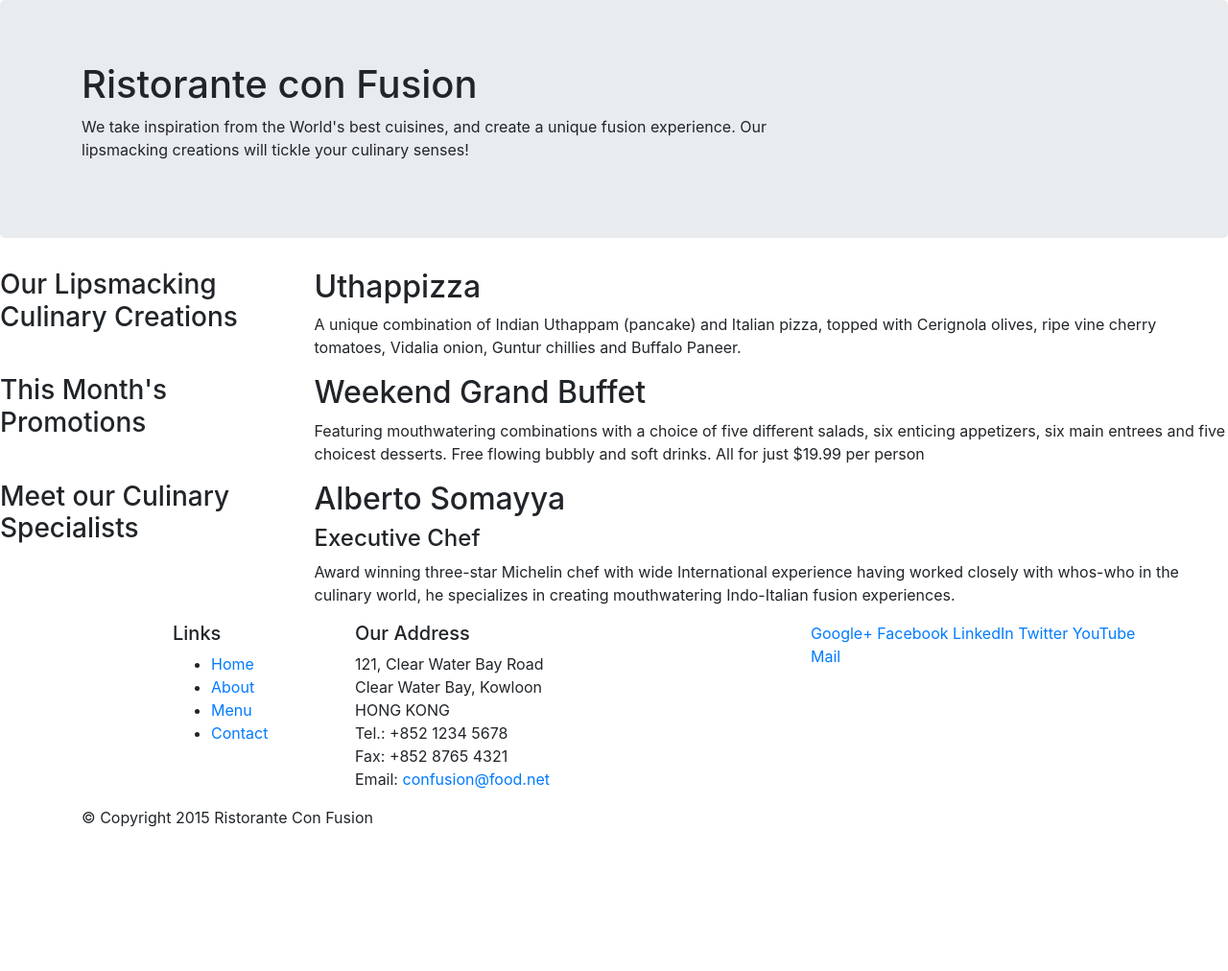
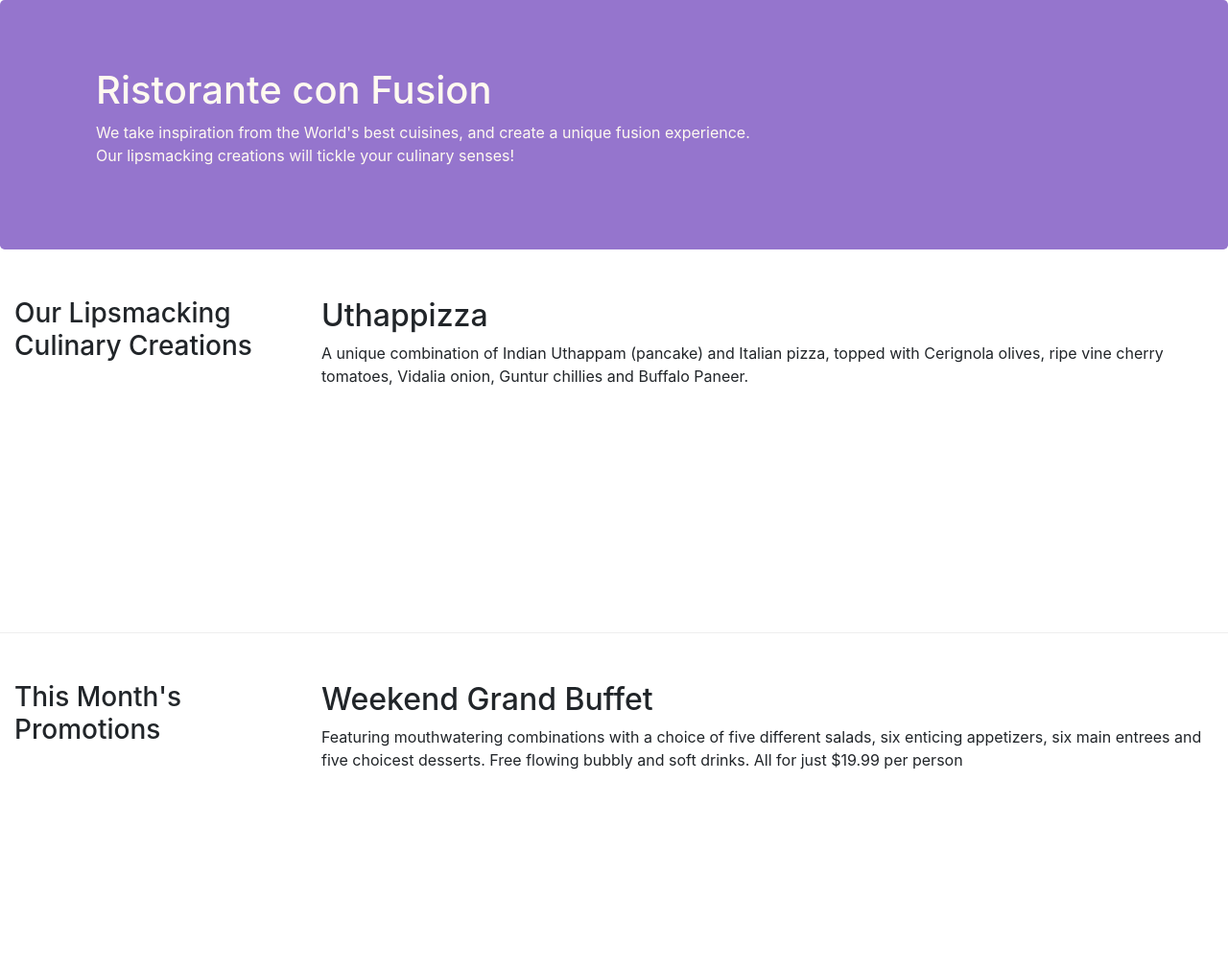
Before and after one commit to LceballosE/Bootstrap, a website: page index.html in a window 1280 px wide. Shown: the top 1012 px of the page at 96% size. Before the commit the page ends 880 px from the top, so only its background shows below. Drawn offline with nearby package versions, Linux system fonts and the light colour scheme.

Commit message:
grid system 2

```diff
--- /dev/null
+++ b/css/styles.css
@@ -0,0 +1,30 @@
+.row-header{
+    margin:0px auto;
+    padding:0px;
+}
+
+.row-content {
+    margin:0px auto;
+    padding: 50px 0px 50px 0px;
+    border-bottom: 1px ridge;
+    min-height:400px;
+}
+
+.footer{
+    background-color: #D1C4E9;
+    margin:0px auto;
+    padding: 20px 0px 20px 0px;
+}
+
+.jumbotron {
+    padding:70px 30px 70px 30px;
+    margin:0px auto;
+    background: #9575CD ;
+    color:floralwhite;
+}
+
+address{
+    font-size:80%;
+    margin:0px;
+    color:#0f0f0f;
+}
--- a/index.html
+++ b/index.html
@@ -9,6 +9,7 @@
 
     <!-- Bootstrap CSS -->
     <link rel="stylesheet" href="node_modules/bootstrap/dist/css/bootstrap.min.css">
+    <link href="css/styles.css" rel="stylesheet">
 
     <title>Ristorante Con Fusion</title>
 </head>
@@ -17,7 +18,7 @@
 
     <header class="jumbotron">
         <div class="container">
-            <div class="row">
+            <div class="row row-header">
                 <div class="col-12 col-sm-8">
                     <h1>Ristorante con Fusion</h1>
                     <p>We take inspiration from the World's best cuisines, and create a unique fusion experience. Our lipsmacking creations will tickle your culinary senses!</p>
@@ -29,32 +30,32 @@
     </header>
 
     <div>
-        <div class="row">
-            <div class="col-sm-4 push-sm-8 col-md-3 push-md-9">
+        <div class="row row-content">
+            <div class="col-sm-4 col-md-3 flex-last">
                 <h3>Our Lipsmacking Culinary Creations</h3>
             </div>
-            <div class="col-sm pull-sm-4 col-md pull-md-3">
+            <div class="col-sm col-md flex-first">
                 <h2>Uthappizza</h2>
                 <p>A unique combination of Indian Uthappam (pancake) and Italian pizza, topped with Cerignola olives, ripe vine cherry tomatoes, Vidalia onion, Guntur chillies and Buffalo Paneer.</p>
             </div>
         </div>
 
 
-        <div class="row">
-            <div class="col-sm-4 push-sm-8 col-md-3 push-md-9">
+        <div class="row row-content">
+            <div class="col-sm-4 col-md-3 flex-last">
                 <h3>This Month's Promotions</h3>
             </div>
-            <div  class="col-sm pull-sm-4 col-md pull-md-3">
+            <div class="col-sm col-md flex-first">
                 <h2>Weekend Grand Buffet</h2>
                 <p>Featuring mouthwatering combinations with a choice of five different salads, six enticing appetizers, six main entrees and five choicest desserts. Free flowing bubbly and soft drinks. All for just $19.99 per person </p>
             </div>
         </div>
 
-        <div class="row">
-            <div class="col-sm-4 push-sm-8 col-md-3 push-md-9">
+        <div class="row row-content">
+            <div class="col-sm-4 col-md-3 flex-last">
                 <h3>Meet our Culinary Specialists</h3>
             </div>
-            <div class="col-sm pull-sm-4 col-md pull-md-3">
+            <div class="col-sm col-md flex-first">
                 <h2>Alberto Somayya</h2>
                 <h4>Executive Chef</h4>
                 <p>Award winning three-star Michelin chef with wide International experience having worked closely with whos-who in the culinary world, he specializes in creating mouthwatering Indo-Italian fusion experiences. </p>
@@ -62,12 +63,12 @@
         </div>
     </div>
 
-    <footer>
+    <footer class="footer">
         <div class="container">
-            <div class="row">
+            <div class="row row-content align-items-center">
                 <div class="col-5 offset-1 col-sm-2">
                     <h5>Links</h5>
-                    <ul>
+                    <ul class="list-unstyled">
                         <li><a href="#">Home</a></li>
                         <li><a href="#">About</a></li>
                         <li><a href="#">Menu</a></li>
@@ -85,8 +86,8 @@
 		              Email: <a href="mailto:confusion@food.net">confusion@food.net</a>
 		           </address>
                 </div>
-                <div class="col col-sm-4">
-                    <div>
+                <div class="col col-sm-4 align-self-center">
+                    <div style="text-align:center">
                         <a href="http://google.com/+">Google+</a>
                         <a href="http://www.facebook.com/profile.php?id=">Facebook</a>
                         <a href="http://www.linkedin.com/in/">LinkedIn</a>
@@ -96,7 +97,7 @@
                     </div>
                 </div>
            </div>
-           <div class="row">
+           <div class="row justify-content-center">
                 <div class="col-auto">
                     <p>© Copyright 2015 Ristorante Con Fusion</p>
                 </div>
```
